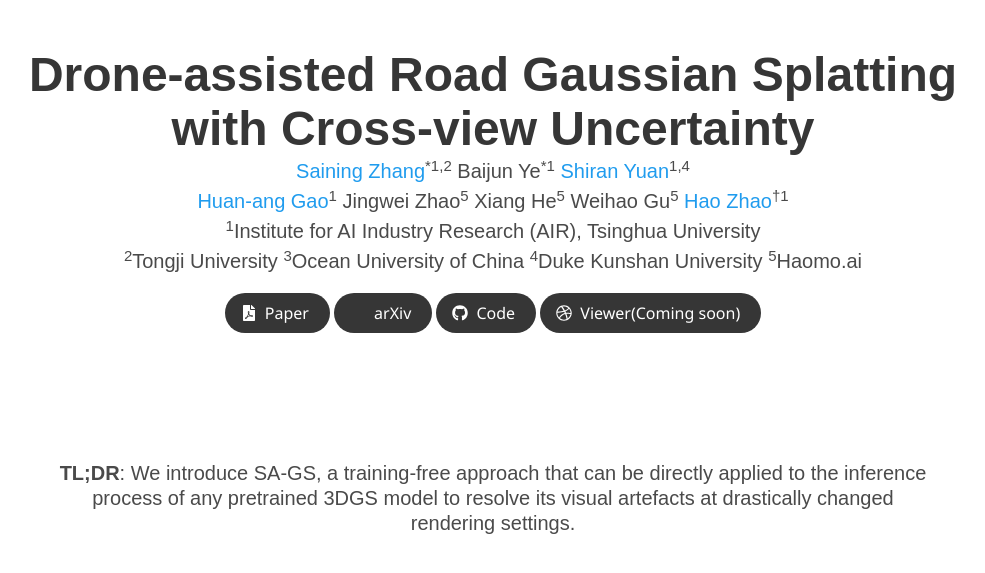
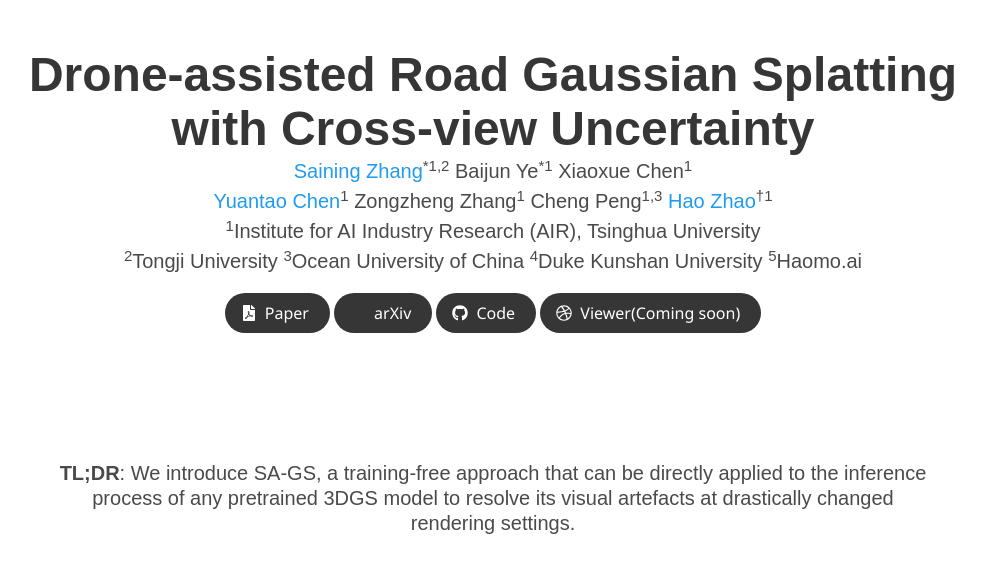
Before and after one commit to SainingZhang/SainingZhang.github.io, a Jekyll site: the page project/uc-gs/index.html, which Jekyll copies as it is, in a window 1280 px wide and 900 px high, cut to the strip 0-596 px from the top of the window. Shown: the top 573 px of the strip, without its empty margins (147-1132 px from the left). Built offline with Jekyll 4.4.1, drawn with Linux system fonts in a browser that asks for light colours; nearby versions of some CDN libraries; some web fonts are replaced; library files that are not in the unit come from our copies; a style sheet for code colours, icons or effects is not loaded; grey boxes are pictures that could not be loaded.

Commit message:
Update index.html

```diff
--- a/project/uc-gs/index.html
+++ b/project/uc-gs/index.html
@@ -82,20 +82,17 @@
             <span class="author-block">
               Baijun Ye</a><sup>*1</sup></span>
             <span class="author-block">
-              <a href="https://shiran-yuan.github.io/">Shiran Yuan</a><sup>1,4</sup>
+              Xiaoxue Chen</a><sup>1</sup>
             </span>
             <br>
             <span class="author-block">
-              <a href="https://c7w.tech/about/">Huan-ang Gao</a><sup>1</sup>
+              <a href="https://tao-11-chen.github.io/">Yuantao Chen</a><sup>1</sup>
             </span>
             <span class="author-block">
-              Jingwei Zhao<sup>5</sup>
+              Zongzheng Zhang<sup>1</sup>
             </span>
             <span class="author-block">
-              Xiang He<sup>5</sup>
-            </span>
-            <span class="author-block">
-              Weihao Gu<sup>5</sup>
+              Cheng Peng<sup>1,3</sup>
             </span>
             <span class="author-block">
               <a href="https://sites.google.com/view/fromandto">Hao Zhao</a><sup>†1</sup>
```
